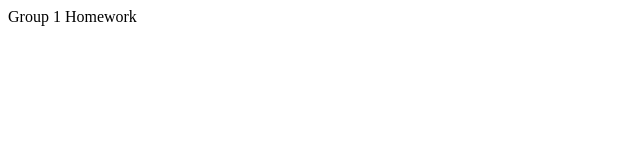
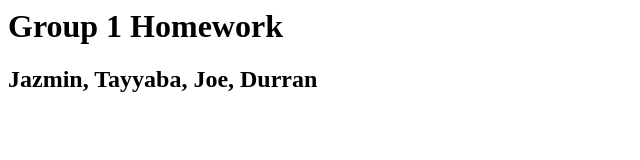
Before and after one commit to JazminRondon/Group_1_Homework, a plain HTML site: page index.html in a window 1280 px wide. Shown: the whole page, without its empty margins (0-640 px from the left). Drawn offline with Linux system fonts and the light colour scheme.

Commit message:
Add an h1 tag

```diff
--- a/index.html
+++ b/index.html
@@ -1 +1,2 @@
-Group 1 Homework
+<h1>Group 1 Homework</h1>
+<h2>Jazmin, Tayyaba, Joe, Durran</h2>
```
